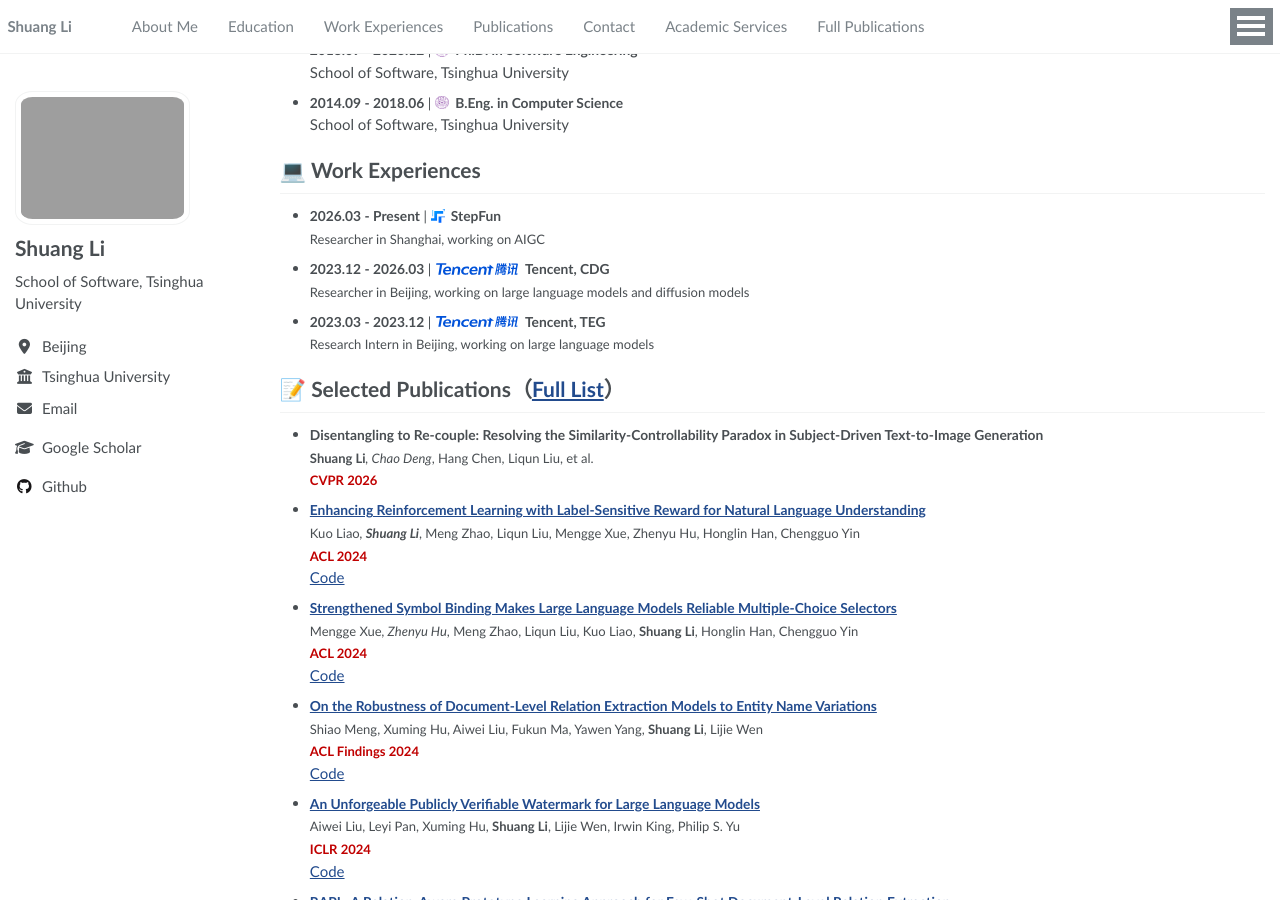
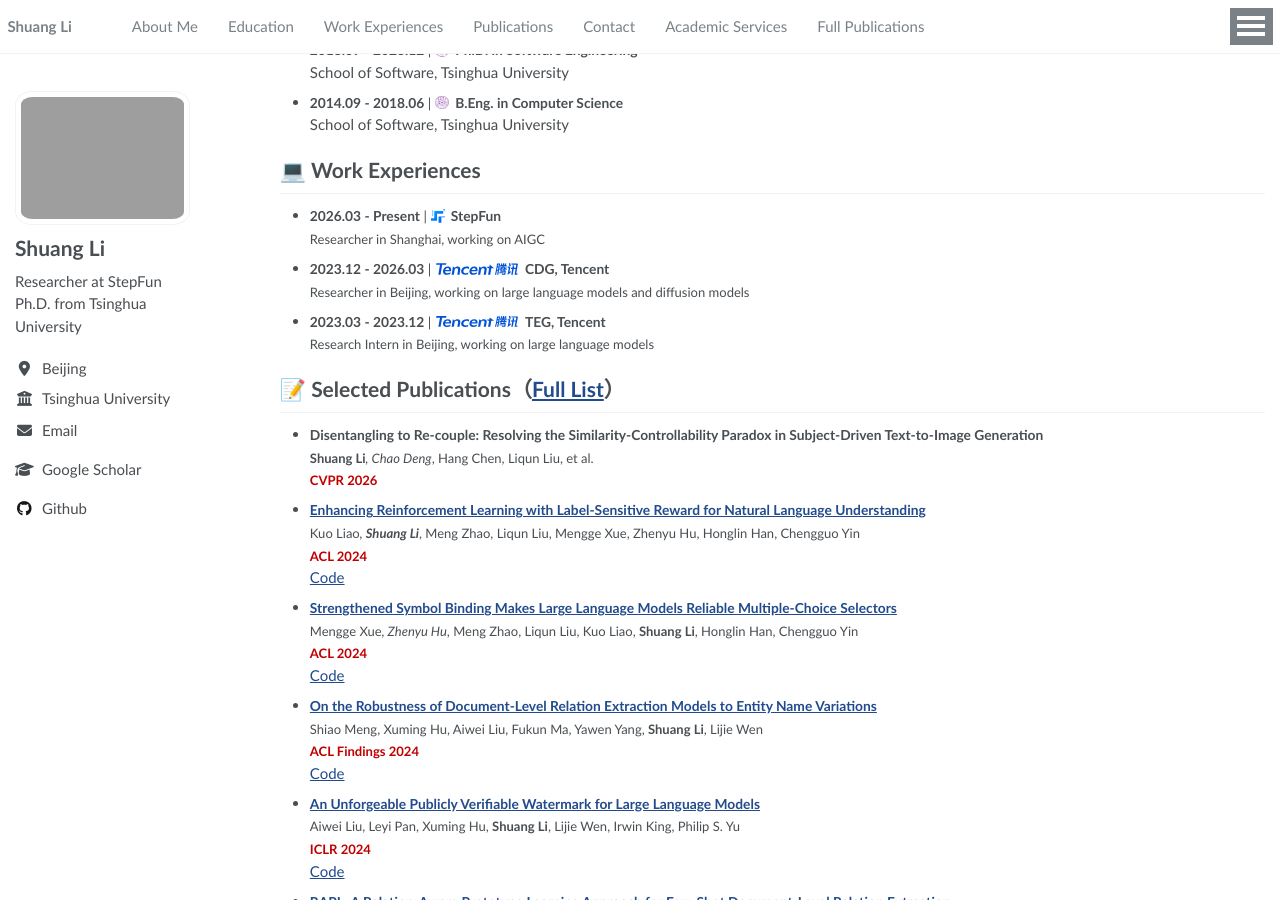
Before and after one commit to thulishuang/thulishuang.github.io, a Jekyll site: the page built from _pages/about.md, in a window 1280 px wide and 900 px high, scrolled down 445 px. Built offline with Jekyll 4.4.1, drawn with Linux system fonts in a browser that asks for light colours; a script that is not in the unit is left out.

Commit message:
Update profile bio and work labels

```diff
--- a/_config.yml
+++ b/_config.yml
@@ -26,7 +26,7 @@ author:
   avatar           : "selfie.jpg"
   name             : "Shuang Li"
   pronouns         : # example: "she/her"
-  bio              : "School of Software, Tsinghua University"
+  bio              : "Researcher at StepFun<br>Ph.D. from Tsinghua University"
   location         : "Beijing"
   employer         : "Tsinghua University"
   uri              : # URL
--- a/_pages/about.md
+++ b/_pages/about.md
@@ -44,10 +44,10 @@ I received my Ph.D. degree from the [School of Software](https://www.thss.tsingh
 - <span class="entry-title">**2026.03 - Present** | <img src="images/stepfun.svg" class="inline-logo" alt="StepFun logo"> **StepFun**</span>
   <span class="entry-note">Researcher in Shanghai, working on AIGC</span>
 
-- <span class="entry-title">**2023.12 - 2026.03** | <img src="images/tencent.svg" class="inline-logo inline-logo-wide" alt="Tencent logo"> **Tencent, CDG**</span>
+- <span class="entry-title">**2023.12 - 2026.03** | <img src="images/tencent.svg" class="inline-logo inline-logo-wide" alt="Tencent logo"> **CDG, Tencent**</span>
   <span class="entry-note">Researcher in Beijing, working on large language models and diffusion models</span>
 
-- <span class="entry-title">**2023.03 - 2023.12** | <img src="images/tencent.svg" class="inline-logo inline-logo-wide" alt="Tencent logo"> **Tencent, TEG**</span>
+- <span class="entry-title">**2023.03 - 2023.12** | <img src="images/tencent.svg" class="inline-logo inline-logo-wide" alt="Tencent logo"> **TEG, Tencent**</span>
   <span class="entry-note">Research Intern in Beijing, working on large language models</span>
 
 <span class='anchor' id='publications'></span>
```
